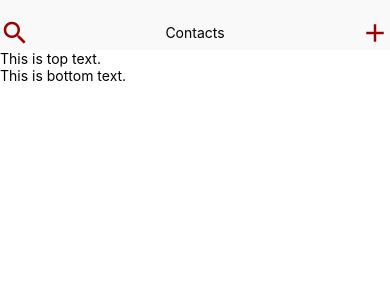
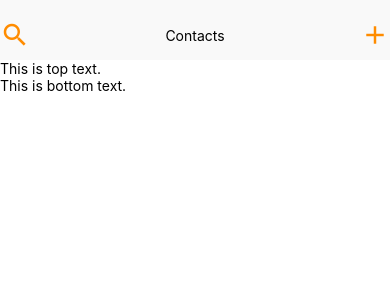
Before and after one commit to andrewleong/AquariuxContacts, a React Native app: screen /ContactList in a window 390 px wide. Shown: the top 300 px of the page. Built offline with nearby package versions, Linux system fonts and the light colour scheme.

Commit message:
style app bar for android and ios

```diff
--- a/src/components/AppBar.js
+++ b/src/components/AppBar.js
@@ -1,26 +1,43 @@
 import React from 'react';
-import {View, Text, StyleSheet} from 'react-native';
+import {View, Text, StyleSheet, Platform} from 'react-native';
 import MaterialIcon from 'react-native-vector-icons/MaterialIcons';
-
+import styles from '../styles';
 const AppBar = props => {
   return (
-    <View style={styles.appBarContainer}>
-      {<MaterialIcon name="search" size={30} color="#900" />}
+    <View style={appBarStyles.appBarContainer}>
+      {
+        <MaterialIcon
+          name="search"
+          size={30}
+          color={styles.primaryColor.color}
+        />
+      }
       <Text style={styles.textStyle}>Contacts</Text>
-      {<MaterialIcon name="add" size={30} color="#900" />}
+      {<MaterialIcon name="add" size={30} color={styles.primaryColor.color} />}
     </View>
   );
 };
 
-const styles = StyleSheet.create({
+const appBarStyles = StyleSheet.create({
   appBarContainer: {
     display: 'flex',
     flexDirection: 'row',
     justifyContent: 'space-between',
     backgroundColor: '#f9f9f9',
     alignItems: 'center',
-    height: 50,
-    paddingTop: 15,
+    height: 60,
+    paddingTop: 10,
+    shadowColor: '#171717',
+    ...Platform.select({
+      ios: {
+        shadowOffset: {width: -2, height: 1},
+        shadowOpacity: 0.2,
+        shadowRadius: 1,
+      },
+      android: {
+        elevation: 10,
+      },
+    }),
   },
 });
 
--- a/src/styles/index.js
+++ b/src/styles/index.js
@@ -4,6 +4,9 @@ const styles = StyleSheet.create({
   mainContainer: {
     flex: 1,
     backgroundColor: 'white',
+  },
+  primaryColor: {
+    color: '#ff8c00',
   },
   sectionContainer: {
     marginTop: 32,
```
